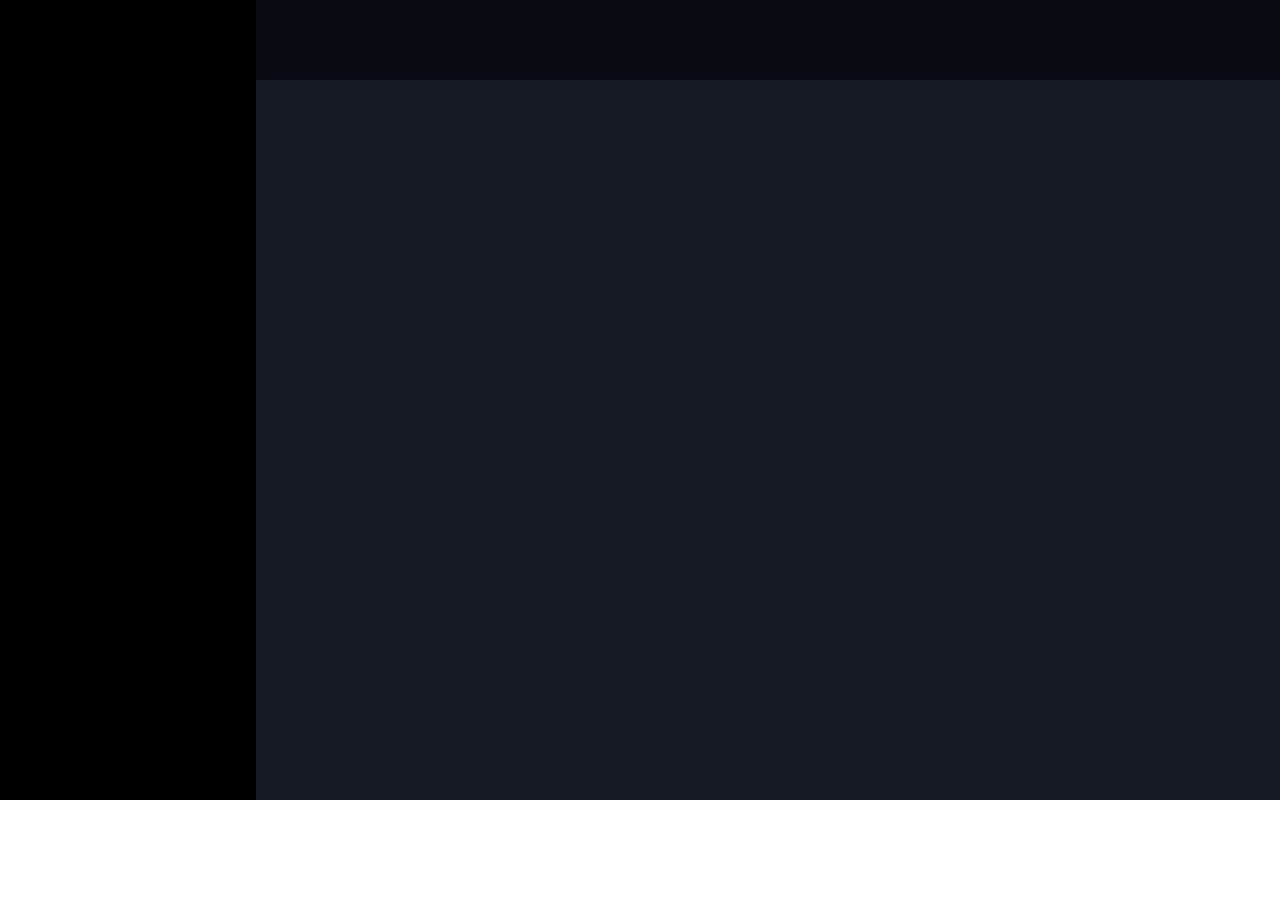
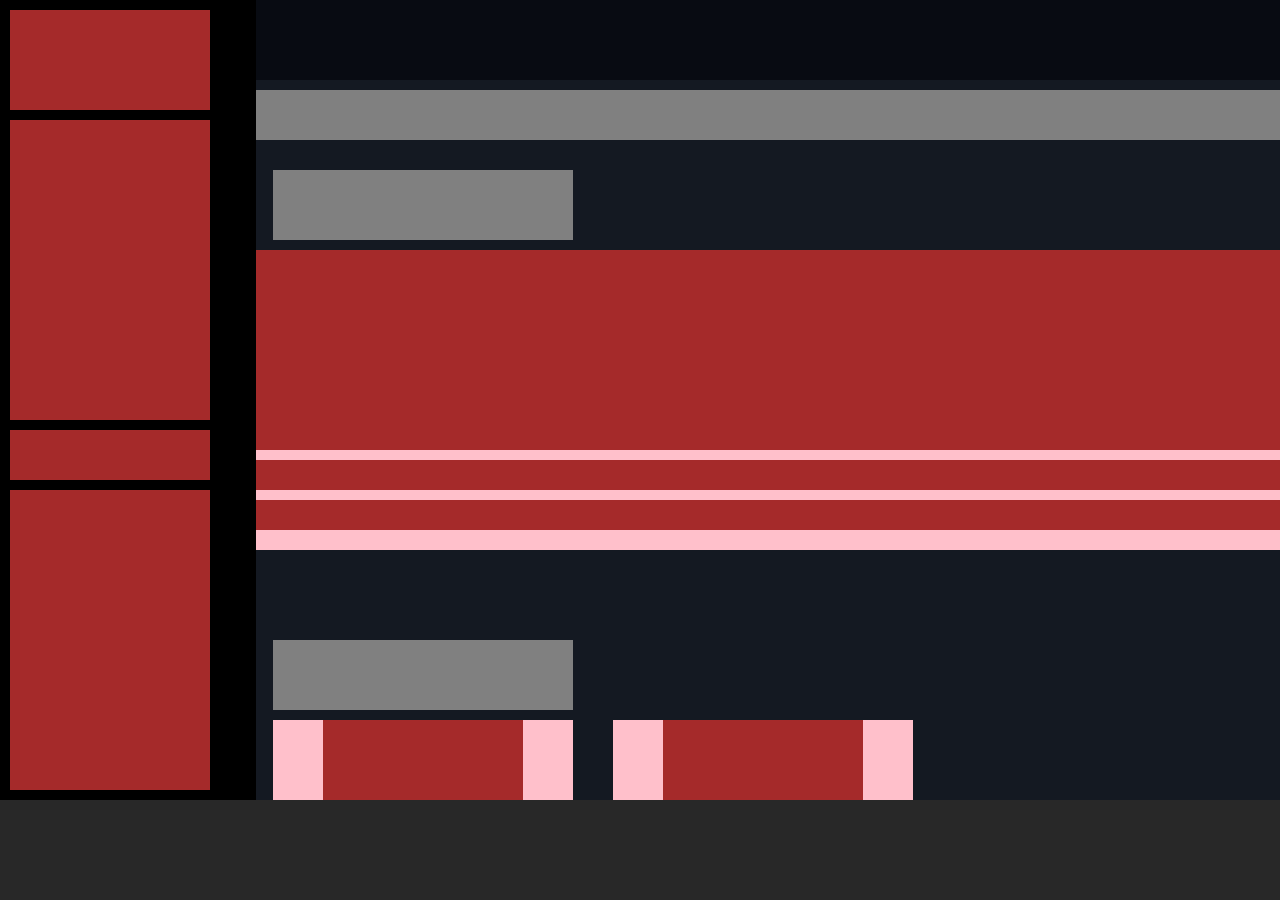
Before and after one commit to Francesco-Ostellari/html-css-spotifyweb, a plain HTML site: page index.html in a window 1280 px wide. Before the commit the page ends 800 px from the top, so only its background shows below. Drawn offline with Linux system fonts and the light colour scheme.

Commit message:
fine-blocchi

```diff
--- a/css/style.css
+++ b/css/style.css
@@ -21,12 +21,20 @@ body {
   --bg-sottolineatura: #ADFF2F;
   --color-text: #A3A3A3;
 }
+
+.margin {
+  margin-right: 40px;
+}
 /* /common */
 
+.container {
+  height: 100vh;
+  width: 100%;
+}
 /* layout main */
 main {
   background-color: rgb(255, 200, 200);
-  height: 100vh;
+  height: calc(100% - 100px);
   width: 100%;
 }
 
@@ -54,4 +62,90 @@ main {
   overflow: auto;
 }
 
+.lista-top {
+  background-color: gray;
+  height: 50px;
+  width: 100%;
+  margin-top: 10px;
+}
+
+.title {
+  height: 70px;
+  width: 300px;
+  background-color: gray;
+  margin-bottom: 10px;
+  margin-top: 30px;
+  margin-left: 17px;
+}
+
+.container-song {
+  justify-content: space-around;
+}
+
+.song {
+  width: 300px;
+  height: 300px;
+  background-color: pink;
+  margin-bottom: 60px;
+}
+
+.img-song {
+  width: 200px;
+  height: 200px;
+  background-color: brown;
+  margin: 0 auto 10px auto;
+}
+
+.title-song {
+  width: 200px;
+  height: 30px;
+  background-color: brown;
+  margin: 0 auto 10px auto;
+}
+
+.subtitle-song {
+  width: 200px;
+  height: 30px;
+  background-color: brown;
+  margin: 0 auto;
+}
+
+.container-personal-song {
+  margin-left: 17px;
+}
+
+.logo {
+  height: 100px;
+  width: 200px;
+  background-color: brown;
+  margin: 10px 0 0 10px;
+}
+
+.lista-menu {
+  height: 300px;
+  width: 200px;
+  background-color: brown;
+  margin: 10px 0 0 10px;
+}
+
+.playlist {
+  height: 50px;
+  width: 200px;
+  background-color: brown;
+  margin: 10px 0 0 10px;
+}
+
+.lista-playlist {
+  height: 300px;
+  width: 200px;
+  background-color: brown;
+  margin: 10px 0 0 10px;
+  overflow: auto;
+}
+
+footer {
+  height: 100px;
+  width: 100%;
+  background-color: var(--bg-footer);
+}
 /* /layout main */
--- a/index.html
+++ b/index.html
@@ -12,13 +12,22 @@
   <title>Spotify</title>
 </head>
 <body>
+  <!-- <div class="container"> -->
     <!-- main -->
     <main>
       <!-- main-container -->
       <div class="main-container flex">
         <!-- colonna sinistra -->
         <div class="col-left">
-
+          <div class="logo"></div>
+          <div class="lista-menu"></div>
+          <div class="playlist"></div>
+          <div class="lista-playlist">
+          <div class="container-profile">
+            <div class="app"></div>
+            <div class="profile"></div>
+          </div>
+          </div>
         </div>
         <!-- /colonna sinistra -->
 
@@ -26,7 +35,76 @@
         <div class="col-right">
           <div class="row-top"></div>
           <div class="row-main">
+            <div class="lista-top">
 
+            </div>
+            <div class="container-categorie">
+              <div class="title"></div>
+              <div class="container-song flex">
+                <div class="song">
+                  <div class="img-song"></div>
+                  <div class="title-song"></div>
+                  <div class="subtitle-song"></div>
+                </div>
+                <div class="song">
+                  <div class="img-song"></div>
+                  <div class="title-song"></div>
+                  <div class="subtitle-song"></div>
+                </div>
+                <div class="song">
+                  <div class="img-song"></div>
+                  <div class="title-song"></div>
+                  <div class="subtitle-song"></div>
+                </div>
+                <div class="song">
+                  <div class="img-song"></div>
+                  <div class="title-song"></div>
+                  <div class="subtitle-song"></div>
+                </div>
+                <div class="song">
+                  <div class="img-song"></div>
+                  <div class="title-song"></div>
+                  <div class="subtitle-song"></div>
+                </div>
+                <div class="song">
+                  <div class="img-song"></div>
+                  <div class="title-song"></div>
+                  <div class="subtitle-song"></div>
+                </div>
+              </div>
+            </div>
+
+            <div class="container-categorie">
+              <div class="title"></div>
+              <div class="container-personal-song flex">
+                <div class="song margin">
+                  <div class="img-song"></div>
+                  <div class="title-song"></div>
+                  <div class="subtitle-song"></div>
+                </div>
+                <div class="song margin">
+                  <div class="img-song"></div>
+                  <div class="title-song"></div>
+                  <div class="subtitle-song"></div>
+                </div>
+              </div>
+            </div>
+
+            <div class="container-categorie">
+              <div class="title"></div>
+              <div class="container-personal-song flex">
+                <div class="song margin">
+                  <div class="img-song"></div>
+                  <div class="title-song"></div>
+                  <div class="subtitle-song"></div>
+                </div>
+                <div class="song margin">
+                  <div class="img-song"></div>
+                  <div class="title-song"></div>
+                  <div class="subtitle-song"></div>
+                </div>
+              </div>
+            </div>
           </div>
         </div>
         <!-- /colonna destra -->
@@ -34,5 +112,12 @@
       <!-- /main-container -->
     </main>
     <!-- /main -->
+
+    <!-- footer -->
+    <footer>
+
+    </footer>
+    <!-- /footer -->
+  <!-- </div> -->
 </body>
 </html>
```
Lines whose indentation alone changed are shown as unchanged.
